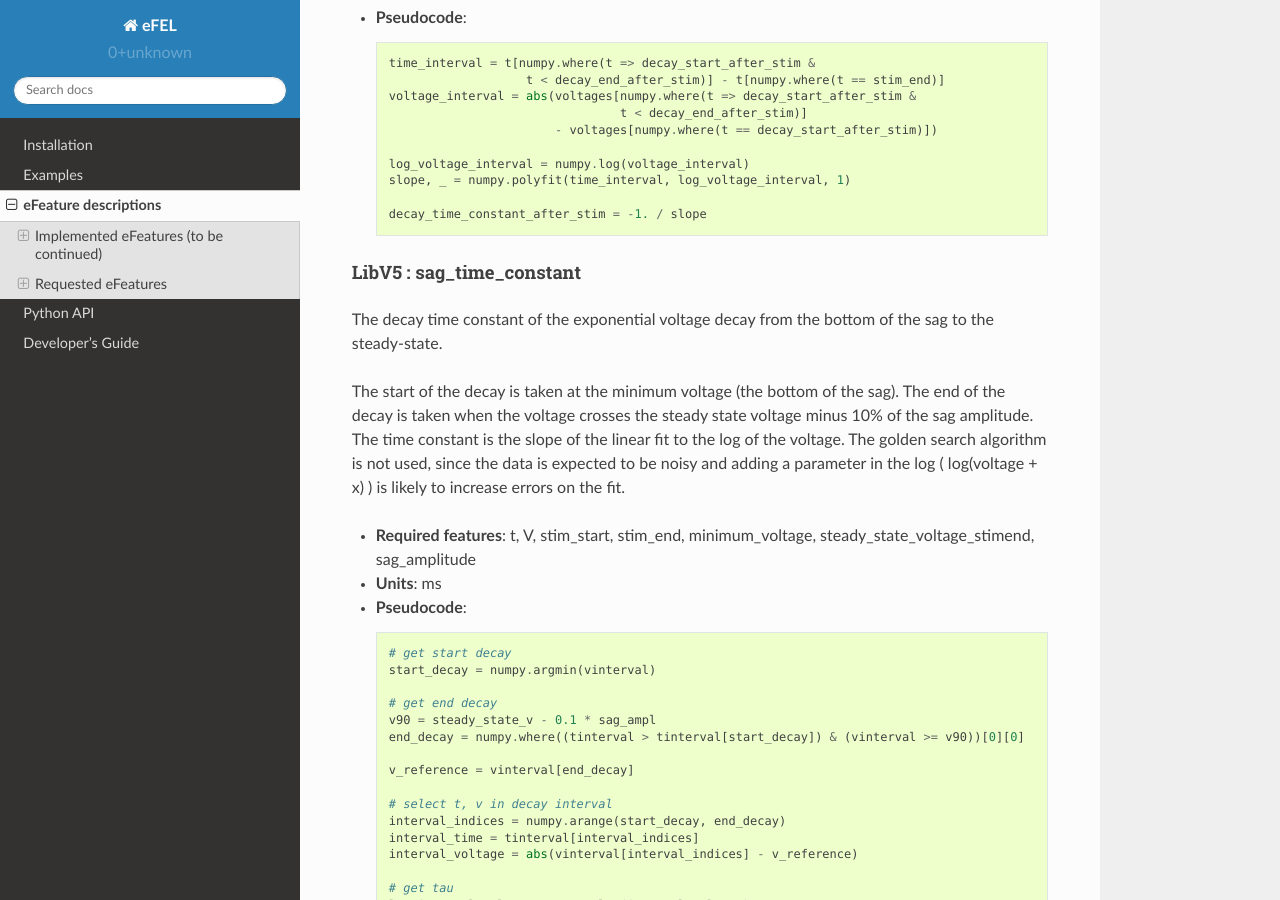
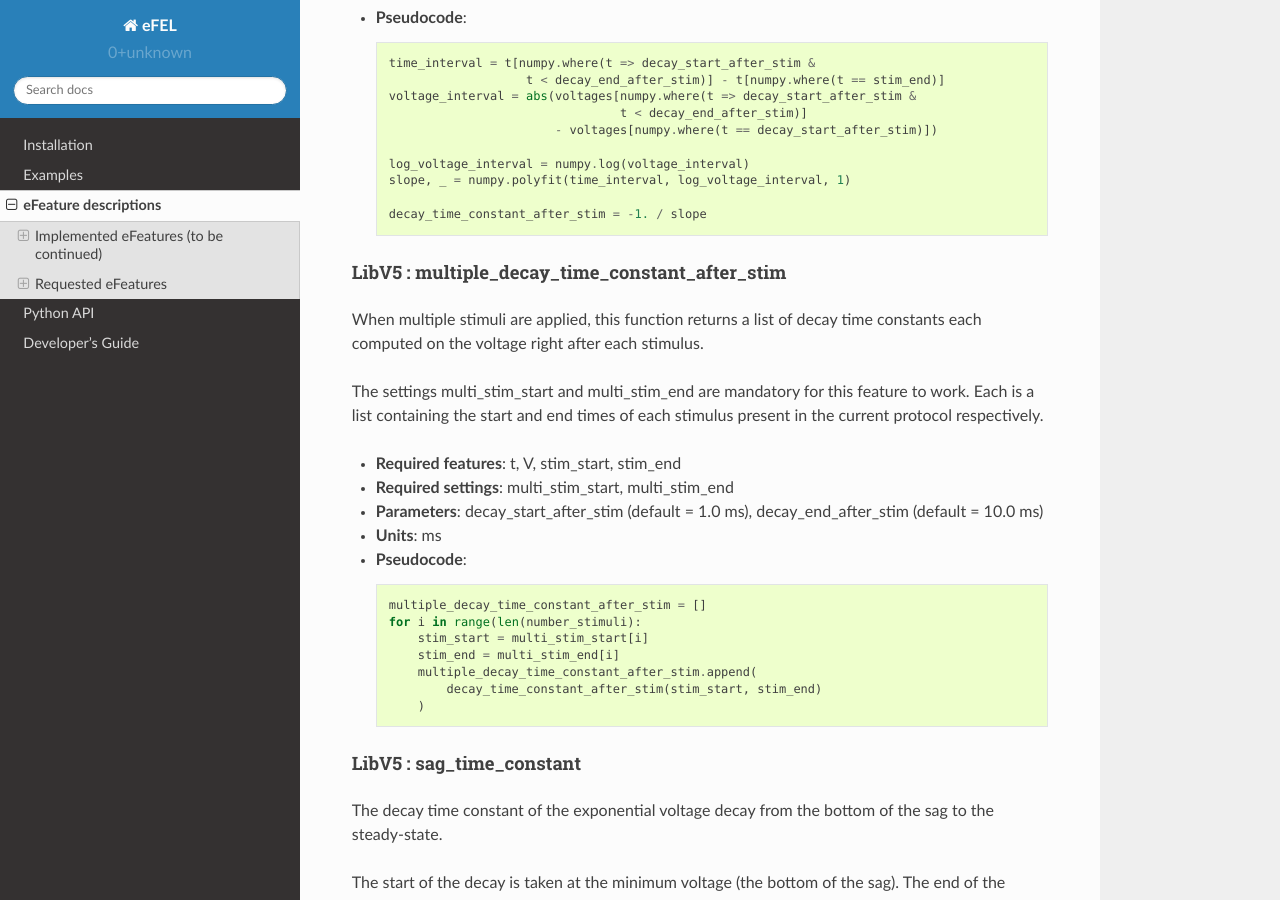
Before and after one commit to BlueBrain/eFEL, a Sphinx documentation site: the page built from docs/source/eFeatures.rst, in a window 1280 px wide and 900 px high, scrolled down 33687 px. Built offline with Sphinx 7.4.7 and the Read the Docs theme 2.0.0, drawn with Linux system fonts in a browser that asks for light colours.

Commit message:
Add doc for multiple_decay_time_constant_after_stim

```diff
--- a/docs/source/eFeatures.rst
+++ b/docs/source/eFeatures.rst
@@ -1545,6 +1545,29 @@ The decay time constant of the voltage right after the stimulus
 
     decay_time_constant_after_stim = -1. / slope
 
+LibV5 : multiple_decay_time_constant_after_stim
+~~~~~~~~~~~~~~~~~~~~~~~~~~~~~~~~~~~~~~~~~~~~~~~
+
+When multiple stimuli are applied, this function returns a list of decay time constants
+each computed on the voltage right after each stimulus.
+
+The settings multi_stim_start and multi_stim_end are mandatory for this feature to work.
+Each is a list containing the start and end times of each stimulus present in the current protocol respectively.
+
+- **Required features**: t, V, stim_start, stim_end
+- **Required settings**: multi_stim_start, multi_stim_end
+- **Parameters**: decay_start_after_stim (default = 1.0 ms), decay_end_after_stim (default = 10.0 ms)
+- **Units**: ms
+- **Pseudocode**: ::
+
+    multiple_decay_time_constant_after_stim = []
+    for i in range(len(number_stimuli):
+        stim_start = multi_stim_start[i]
+        stim_end = multi_stim_end[i]
+        multiple_decay_time_constant_after_stim.append(
+            decay_time_constant_after_stim(stim_start, stim_end)
+        )
+
 LibV5 : sag_time_constant
 ~~~~~~~~~~~~~~~~~~~~~~~~~~
 
```
